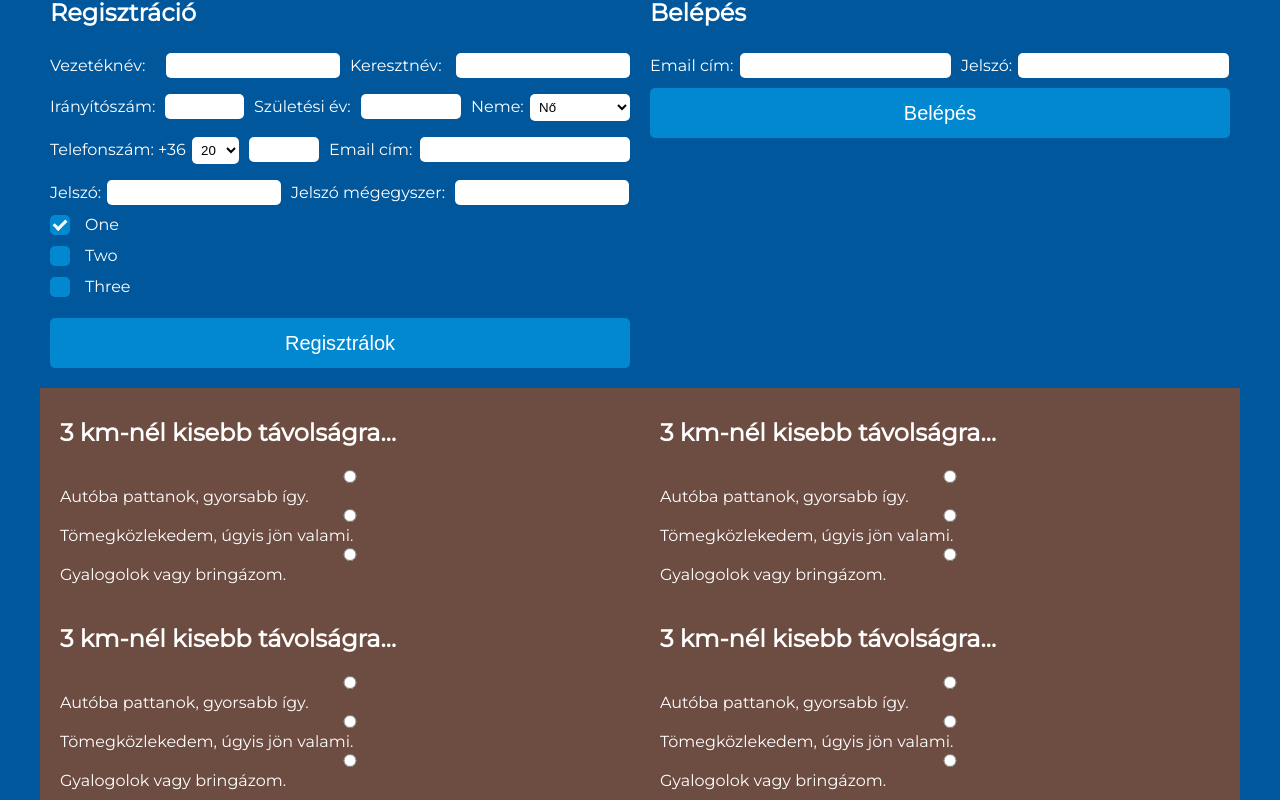
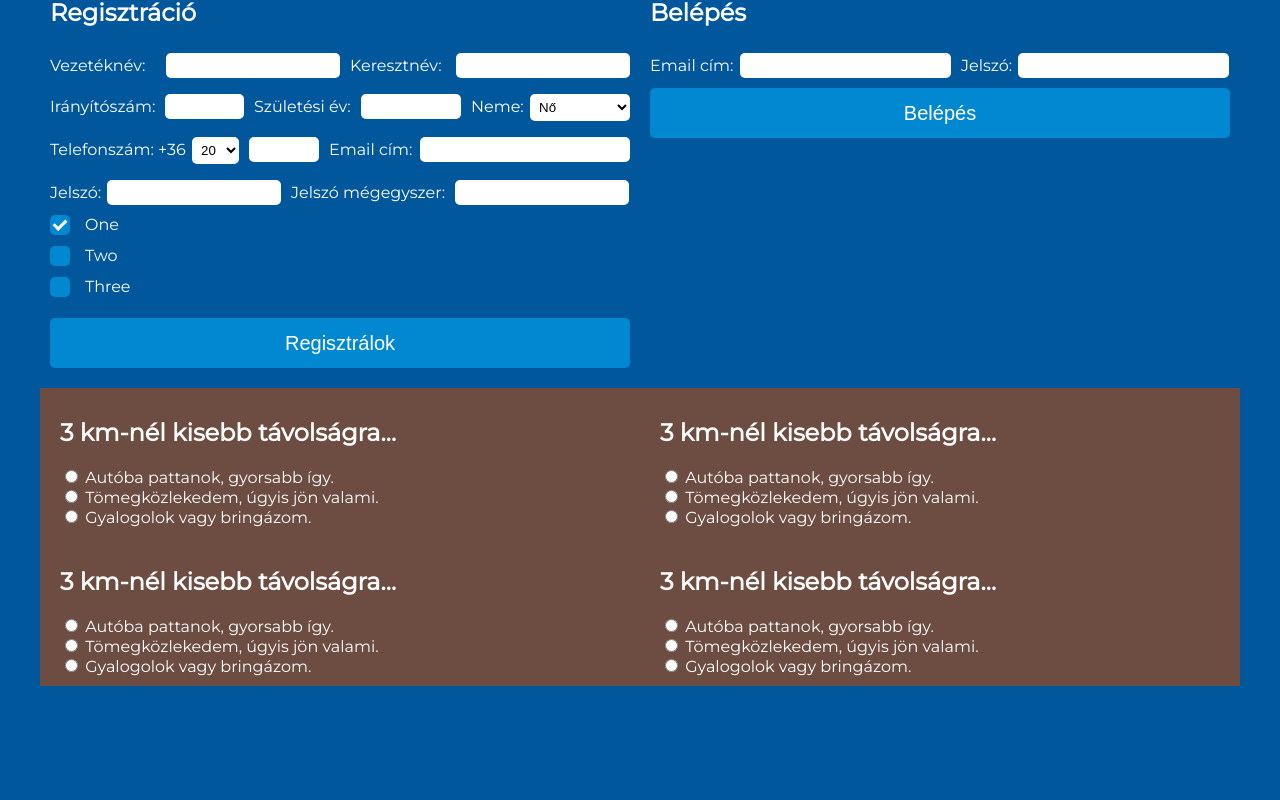
Before and after one commit to Hadroon/sun-oralce, a Vue app: page /#/ in a window 1280 px wide. Shown: the part 1490-2290 px from the top of the page. After the commit the page ends 2176 px from the top, so only its background shows below. Built offline with nearby package versions, Linux system fonts and the light colour scheme.

Commit message:
form tweek

```diff
--- a/public/css/main.css
+++ b/public/css/main.css
@@ -157,7 +157,7 @@ img {
   float: left;
 }
 
-input, select {
+.auth input, select {
   width: 100%;
   border-radius: 5px;
   border: 0px;
@@ -167,7 +167,7 @@ input, select {
   /* margin-block-end: 1em; */
 }
 
-input[type="checkbox"] {
+.auth input[type="checkbox"] {
   width: auto;
   border-radius: 5px;
   border: 0px;
@@ -177,7 +177,7 @@ input[type="checkbox"] {
   /* margin-block-end: 1em; */
 }
 
-input:focus {
+.auth input:focus {
   outline-offset: 0px;
   outline: 0px;
 }
@@ -250,7 +250,7 @@ input:focus {
   transform: rotate(45deg);
 }
 
-input[type="submit"] {
+.auth input[type="submit"] {
   height: 50px;
   font-size: 20px;
   background: #0288D1;
```
